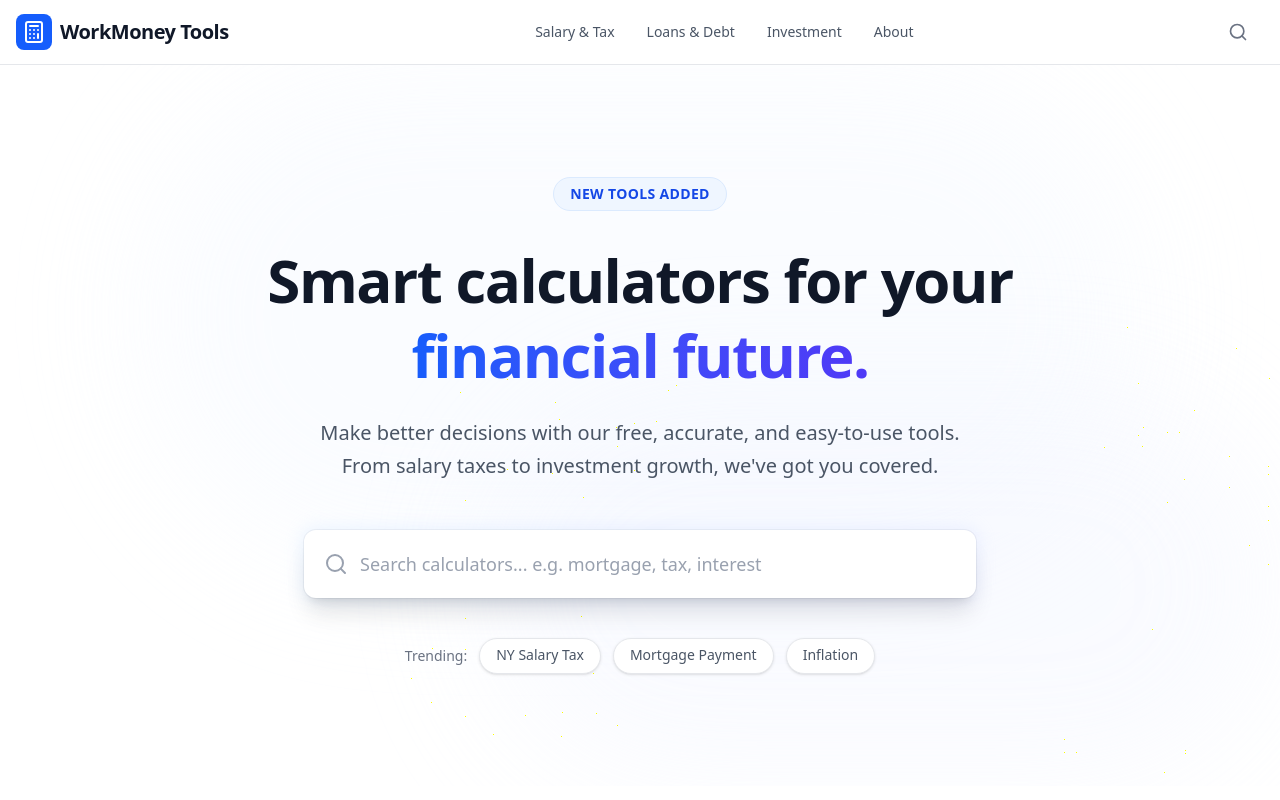
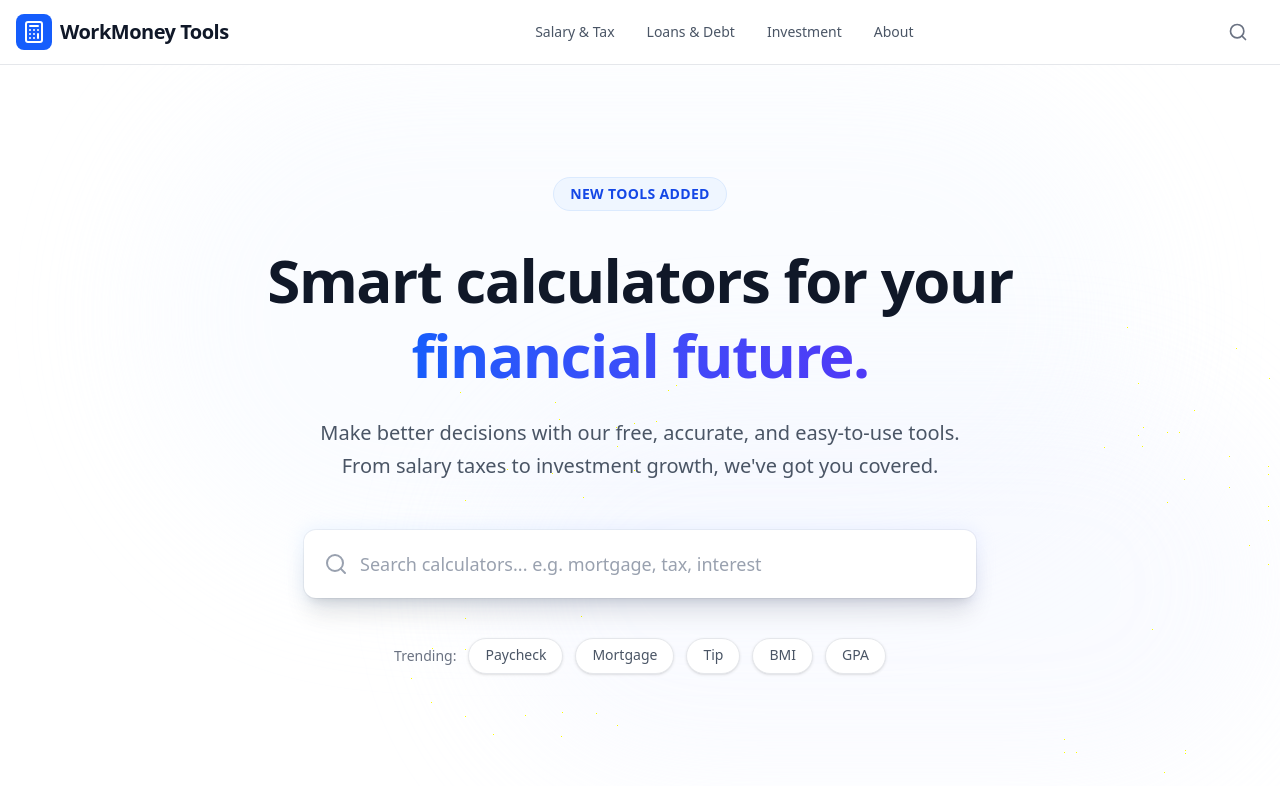
Before and after one commit to drck1982/calculator-website, a React (Vite) app: page / in a window 1280 px wide. Shown: the top 800 px of the page. Built offline with nearby package versions, Linux system fonts and the light colour scheme.

Commit message:
fix: update meta descriptions to 80+ calculators, fix duplicate sitemap entries, update trending links

```diff
--- a/index.html
+++ b/index.html
@@ -7,9 +7,9 @@
     <meta name="viewport" content="width=device-width, initial-scale=1.0" />
 
     <!-- Primary Meta Tags -->
-    <title>Free Online Calculators - Finance, Health, Math & More | WorkMoney Tools</title>
-    <meta name="title" content="Free Online Calculators - Finance, Health, Math & More | WorkMoney Tools" />
-    <meta name="description" content="Access 50+ free, accurate online calculators for salary tax, mortgage payments, BMI, unit conversions, and more. Smart tools for your daily financial and mathematical needs." />
+    <title>80+ Free Online Calculators - Finance, Health, Math & More | WorkMoney Tools</title>
+    <meta name="title" content="80+ Free Online Calculators - Finance, Health, Math & More | WorkMoney Tools" />
+    <meta name="description" content="Access 80+ free, accurate online calculators for paycheck, mortgage, BMI, tip, GPA, and more. Smart tools for your daily financial, health, and mathematical needs." />
     <meta name="keywords" content="online calculator, free calculator, salary calculator, mortgage calculator, BMI calculator, tax calculator, finance tools, math calculator" />
     <meta name="author" content="WorkMoney Tools" />
     <meta name="robots" content="index, follow" />
@@ -18,8 +18,8 @@
     <!-- Open Graph / Facebook -->
     <meta property="og:type" content="website" />
     <meta property="og:url" content="https://calculator-website-puce.vercel.app/" />
-    <meta property="og:title" content="Free Online Calculators - Finance, Health, Math & More" />
-    <meta property="og:description" content="Access 50+ free, accurate online calculators for salary tax, mortgage payments, BMI, unit conversions, and more." />
+    <meta property="og:title" content="80+ Free Online Calculators - Finance, Health, Math & More" />
+    <meta property="og:description" content="Access 80+ free, accurate online calculators for paycheck, mortgage, BMI, tip, GPA, and more." />
     <meta property="og:image" content="https://calculator-website-puce.vercel.app/og-image.svg" />
     <meta property="og:site_name" content="WorkMoney Tools" />
     <meta property="og:locale" content="en_US" />
@@ -27,8 +27,8 @@
     <!-- Twitter -->
     <meta property="twitter:card" content="summary_large_image" />
     <meta property="twitter:url" content="https://calculator-website-puce.vercel.app/" />
-    <meta property="twitter:title" content="Free Online Calculators - Finance, Health, Math & More" />
-    <meta property="twitter:description" content="Access 50+ free, accurate online calculators for salary tax, mortgage payments, BMI, unit conversions, and more." />
+    <meta property="twitter:title" content="80+ Free Online Calculators - Finance, Health, Math & More" />
+    <meta property="twitter:description" content="Access 80+ free, accurate online calculators for paycheck, mortgage, BMI, tip, GPA, and more." />
     <meta property="twitter:image" content="https://calculator-website-puce.vercel.app/og-image.svg" />
 
     <!-- Canonical -->
--- a/src/components/home/Hero.tsx
+++ b/src/components/home/Hero.tsx
@@ -120,17 +120,23 @@ export const Hero: React.FC = () => {
                     )}
                 </div>
 
-                {/* Quick Links */}
+                {/* Quick Links - Ordered by search volume */}
                 <div className="flex flex-wrap justify-center gap-3 animate-fade-in-up">
                     <span className="text-sm font-medium text-gray-500 py-2">Trending:</span>
-                    <Link to="/tools/ny-salary-tax-calculator" className="px-4 py-1.5 bg-white border border-gray-200 rounded-full text-sm font-medium text-gray-600 hover:bg-blue-50 hover:text-blue-600 hover:border-blue-200 transition-all shadow-sm hover:shadow">
-                        NY Salary Tax
+                    <Link to="/tools/paycheck-calculator" className="px-4 py-1.5 bg-white border border-gray-200 rounded-full text-sm font-medium text-gray-600 hover:bg-blue-50 hover:text-blue-600 hover:border-blue-200 transition-all shadow-sm hover:shadow">
+                        Paycheck
                     </Link>
                     <Link to="/tools/mortgage-calculator" className="px-4 py-1.5 bg-white border border-gray-200 rounded-full text-sm font-medium text-gray-600 hover:bg-blue-50 hover:text-blue-600 hover:border-blue-200 transition-all shadow-sm hover:shadow">
-                        Mortgage Payment
+                        Mortgage
                     </Link>
-                    <Link to="/tools/inflation-calculator" className="px-4 py-1.5 bg-white border border-gray-200 rounded-full text-sm font-medium text-gray-600 hover:bg-blue-50 hover:text-blue-600 hover:border-blue-200 transition-all shadow-sm hover:shadow">
-                        Inflation
+                    <Link to="/tools/tip-calculator" className="px-4 py-1.5 bg-white border border-gray-200 rounded-full text-sm font-medium text-gray-600 hover:bg-blue-50 hover:text-blue-600 hover:border-blue-200 transition-all shadow-sm hover:shadow">
+                        Tip
+                    </Link>
+                    <Link to="/tools/bmi-calculator" className="px-4 py-1.5 bg-white border border-gray-200 rounded-full text-sm font-medium text-gray-600 hover:bg-blue-50 hover:text-blue-600 hover:border-blue-200 transition-all shadow-sm hover:shadow">
+                        BMI
+                    </Link>
+                    <Link to="/tools/gpa-calculator" className="px-4 py-1.5 bg-white border border-gray-200 rounded-full text-sm font-medium text-gray-600 hover:bg-blue-50 hover:text-blue-600 hover:border-blue-200 transition-all shadow-sm hover:shadow">
+                        GPA
                     </Link>
                 </div>
             </div>
--- a/src/pages/Home.tsx
+++ b/src/pages/Home.tsx
@@ -10,9 +10,9 @@ export const Home: React.FC = () => {
     return (
         <div className="flex flex-col">
             <SEO
-                title="Free Online Calculators - Finance, Health, Math & More"
-                description="Access 50+ free, accurate online calculators for salary tax, mortgage payments, BMI, unit conversions, compound interest, and more. Smart tools trusted by millions for daily financial and mathematical needs."
-                keywords="online calculator, free calculator, salary tax calculator, mortgage calculator, bmi calculator, finance tools, compound interest calculator, unit converter, math calculator"
+                title="80+ Free Online Calculators - Finance, Health, Math & More"
+                description="Access 80+ free, accurate online calculators for paycheck, mortgage, BMI, tip, GPA, student loans, and more. Smart tools trusted by millions for daily financial and mathematical needs."
+                keywords="online calculator, free calculator, paycheck calculator, mortgage calculator, bmi calculator, tip calculator, gpa calculator, student loan calculator, finance tools"
                 canonicalUrl="/"
             />
             <Hero />
```
Also changed, not shown: 1 other file (tests, documents, lock files or other folders).
